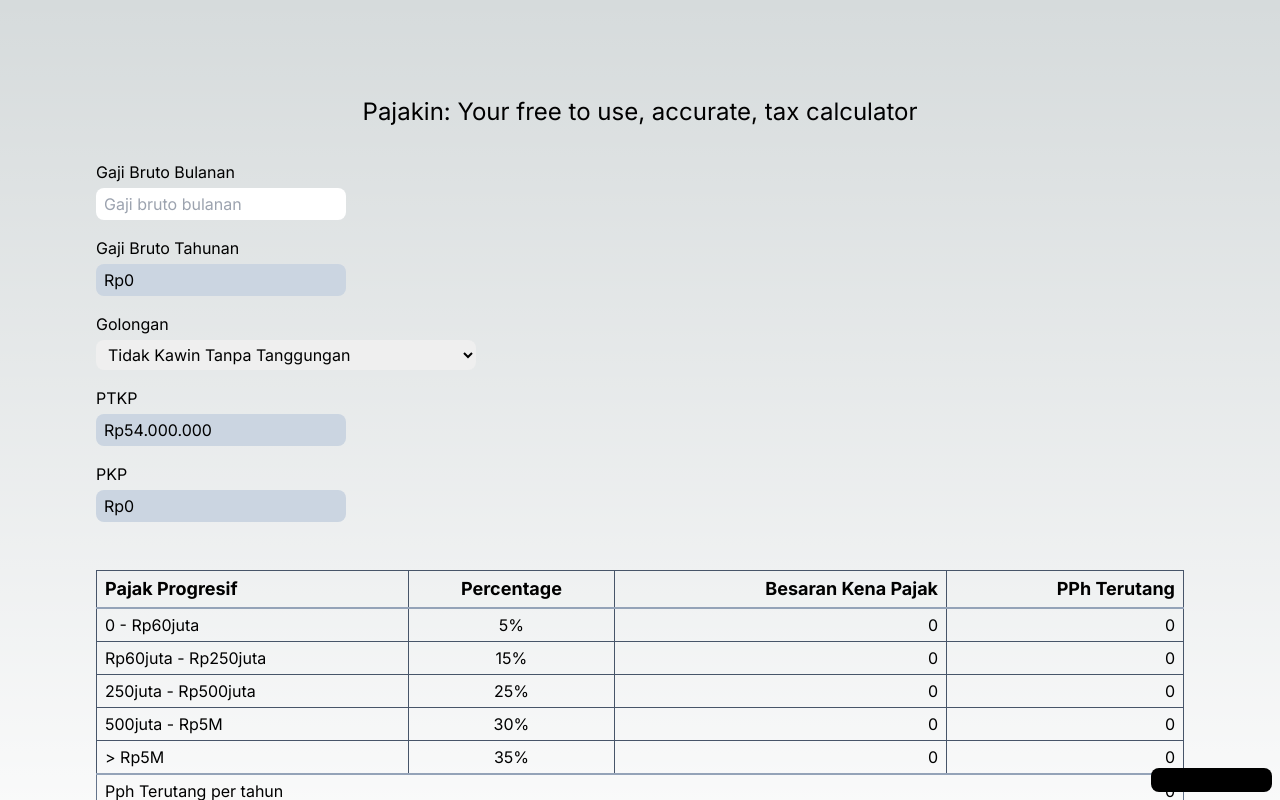
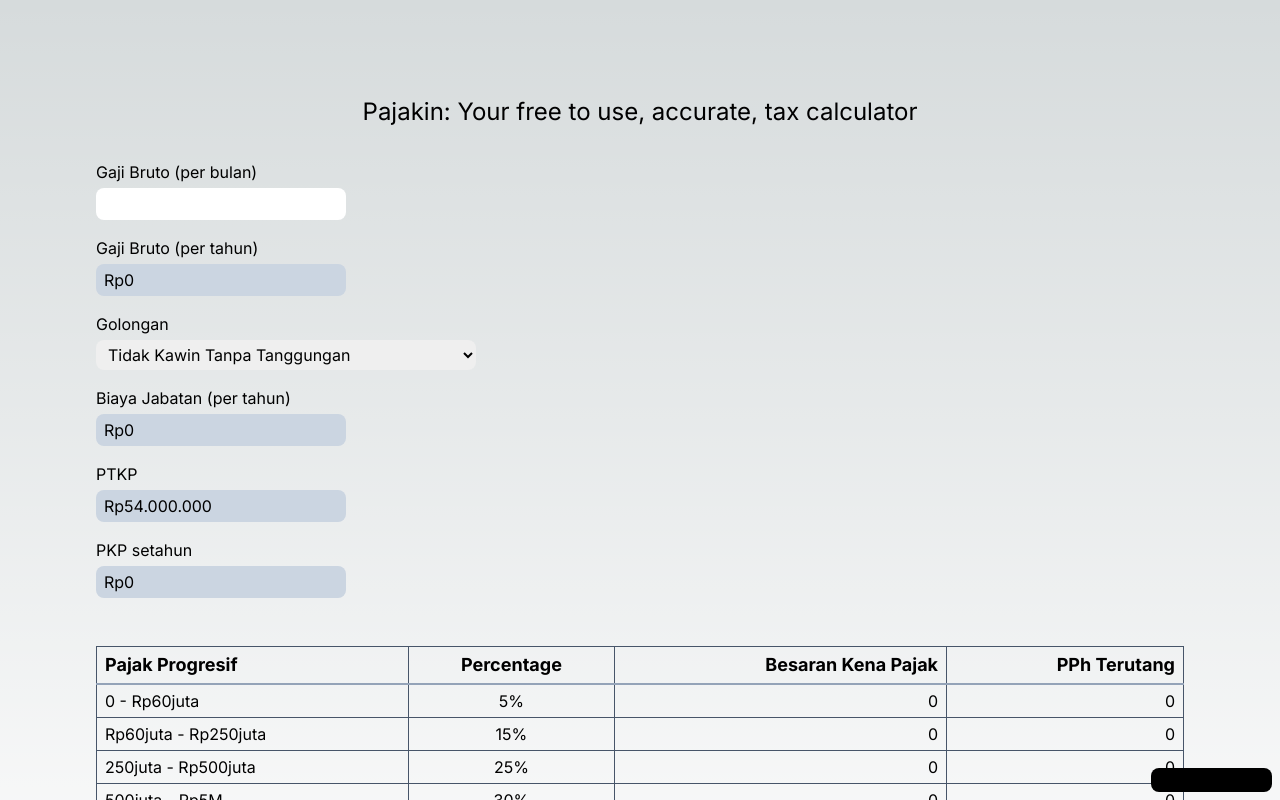
Before and after one commit to AsadSaleh/pajakin, a Next.js app: page / in a window 1280 px wide. Shown: the top 800 px of the page. Built offline with nearby package versions, Linux system fonts and the light colour scheme.

Commit message:
Add biaya jabatan

```diff
--- a/app/page.tsx
+++ b/app/page.tsx
@@ -128,9 +128,9 @@
   const [bruto, setBruto] = useState<string>();
   const [ptkpKey, setPtkpKey] = useState<keyof typeof ptkpKategori>("TK/0");
   const penghasilanBrutoTahunan = Number(bruto ?? "0") * 12;
+  const biayaJabatan = Math.min(6_000_000, penghasilanBrutoTahunan * 0.05);
   const ptkp = ptkpKategori[ptkpKey].tarif;
-  const pkp =
-    penghasilanBrutoTahunan - ptkp < 0 ? 0 : penghasilanBrutoTahunan - ptkp;
+  const pkp = Math.max(penghasilanBrutoTahunan - ptkp - biayaJabatan, 0);
   const calculatedProgressiveTaxes = calculateProgressiveTax(pkp);
 
   const pphTerutangPertahun = calculatedProgressiveTaxes.reduce(
@@ -148,9 +148,8 @@
       </div>
 
       <div className="flex flex-col gap-1 items-start">
-        <label className="dark:text-slate-300">Gaji Bruto Bulanan</label>
+        <label className="dark:text-slate-300">Gaji Bruto (per bulan)</label>
         <NumericFormat
-          placeholder="Gaji bruto bulanan"
           className="dark:bg-slate-800 py-1 px-2 rounded-lg dark:disabled:bg-black"
           thousandSeparator="."
           decimalSeparator=","
@@ -161,7 +160,7 @@
       </div>
 
       <div className="flex flex-col gap-1 items-start">
-        <label className="dark:text-slate-300">Gaji Bruto Tahunan</label>
+        <label className="dark:text-slate-300">Gaji Bruto (per tahun)</label>
         <NumericFormat
           placeholder="gaji bruto bulanan"
           className="dark:bg-slate-800 py-1 px-2 rounded-lg dark:disabled:bg-slate-900 disabled:bg-slate-300"
@@ -191,6 +190,19 @@
       </div>
 
       <div className="flex flex-col gap-1 items-start">
+        <label className="dark:text-slate-300">Biaya Jabatan (per tahun)</label>
+        <NumericFormat
+          className="dark:bg-slate-800 py-1 px-2 rounded-lg dark:disabled:bg-slate-900 disabled:bg-slate-300"
+          thousandSeparator="."
+          decimalSeparator=","
+          prefix="Rp"
+          value={biayaJabatan}
+          readOnly
+          disabled
+        />
+      </div>
+
+      <div className="flex flex-col gap-1 items-start">
         <label className="dark:text-slate-300">PTKP</label>
         <NumericFormat
           placeholder="gaji bruto bulanan"
@@ -205,7 +217,7 @@
       </div>
 
       <div className="flex flex-col gap-1 items-start">
-        <label className="dark:text-slate-300">PKP</label>
+        <label className="dark:text-slate-300">PKP setahun</label>
         <NumericFormat
           placeholder="gaji bruto bulanan"
           className="dark:bg-slate-800 py-1 px-2 rounded-lg dark:disabled:bg-slate-900 disabled:bg-slate-300"
@@ -220,6 +232,7 @@
 
       <div className="mb-4" />
 
+      {/* TABEL */}
       <div className="w-full overflow-scroll">
         <table className="w-[600px] md:w-full border-collapse border border-slate-500">
           <thead>
@@ -278,12 +291,16 @@
 
       {bruto && (
         <div className="mt-4">
-          Sehingga bisa disimpulkan bahwa gaji bersih (netto) kamu per bulan
-          sebesar {formatCurrency(Number(bruto) - pphTerutangPerbulan)}&nbsp;
-          <span className="dark:text-slate-400 text-slate-600">
-            ({formatCurrency(Number(bruto))} -{" "}
-            {formatCurrency(pphTerutangPerbulan)})
-          </span>
+          <div>Sehingga gaji bersih (netto) kamu per bulan sebesar: </div>
+          <div className="text-xl my-1">
+            {formatCurrency(Number(bruto) - pphTerutangPerbulan)}
+          </div>
+          {pphTerutangPerbulan !== 0 && (
+            <div className="dark:text-slate-400 text-slate-600">
+              ({formatCurrency(Number(bruto))} -{" "}
+              {formatCurrency(pphTerutangPerbulan)})
+            </div>
+          )}
         </div>
       )}
       <p className="text-xs fixed right-2 bottom-2 bg-black px-2 py-1 rounded-lg">
```
